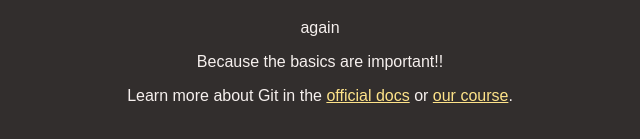
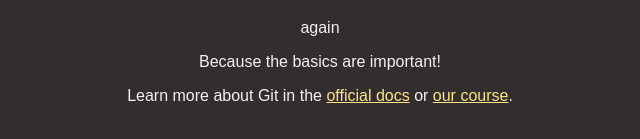
Before and after one commit to welatPerest/test, a plain HTML site: page index.html in a window 1280 px wide. Shown: the part 209-348 px from the top of the page, 320-960 px from the left. Drawn offline with Linux system fonts and the light colour scheme.

Commit message:
another thing

```diff
--- a/index.html
+++ b/index.html
@@ -14,7 +14,7 @@
       <div>again</div>
     </header>
     <main>
-      <p>Because the basics are important!!</p>
+      <p>Because the basics are important!</p>
       <p>
         Learn more about Git in the
         <a href="https://git-scm.com/book/en/v2">official docs</a> or
```
